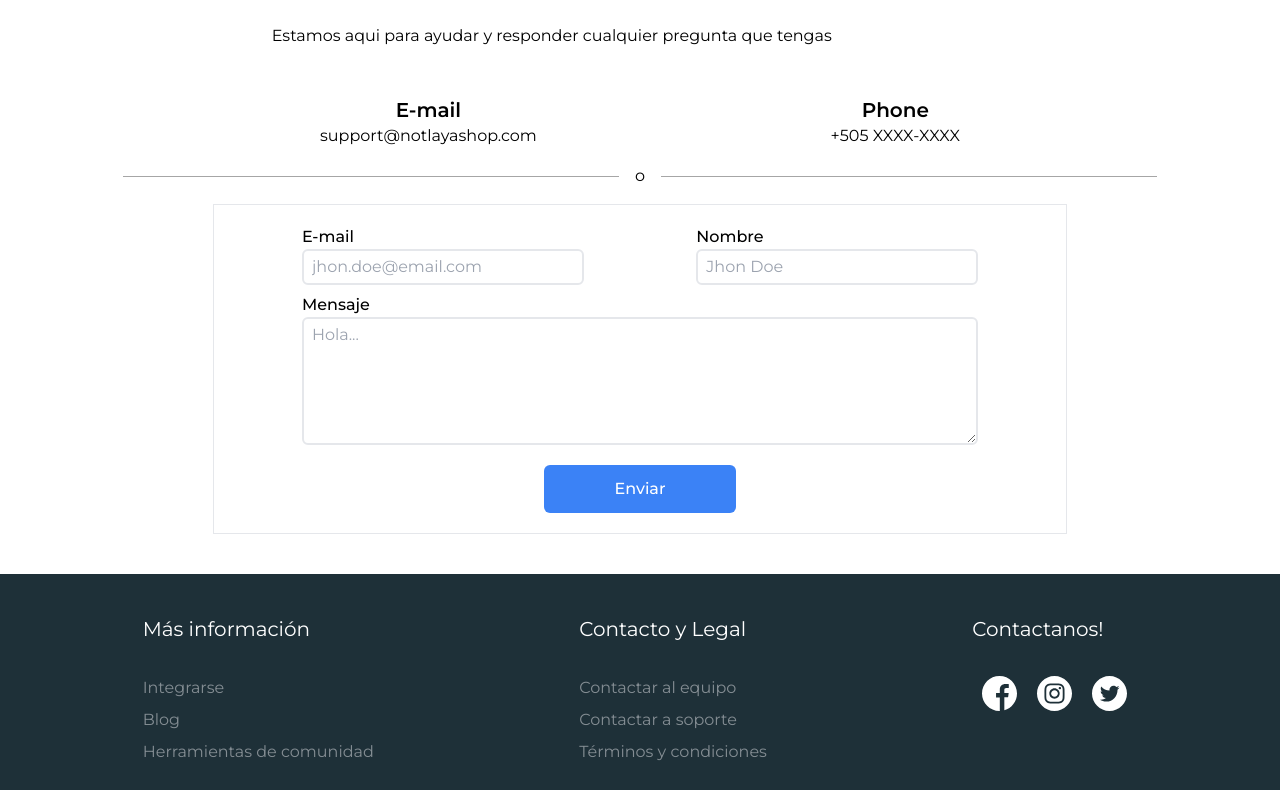
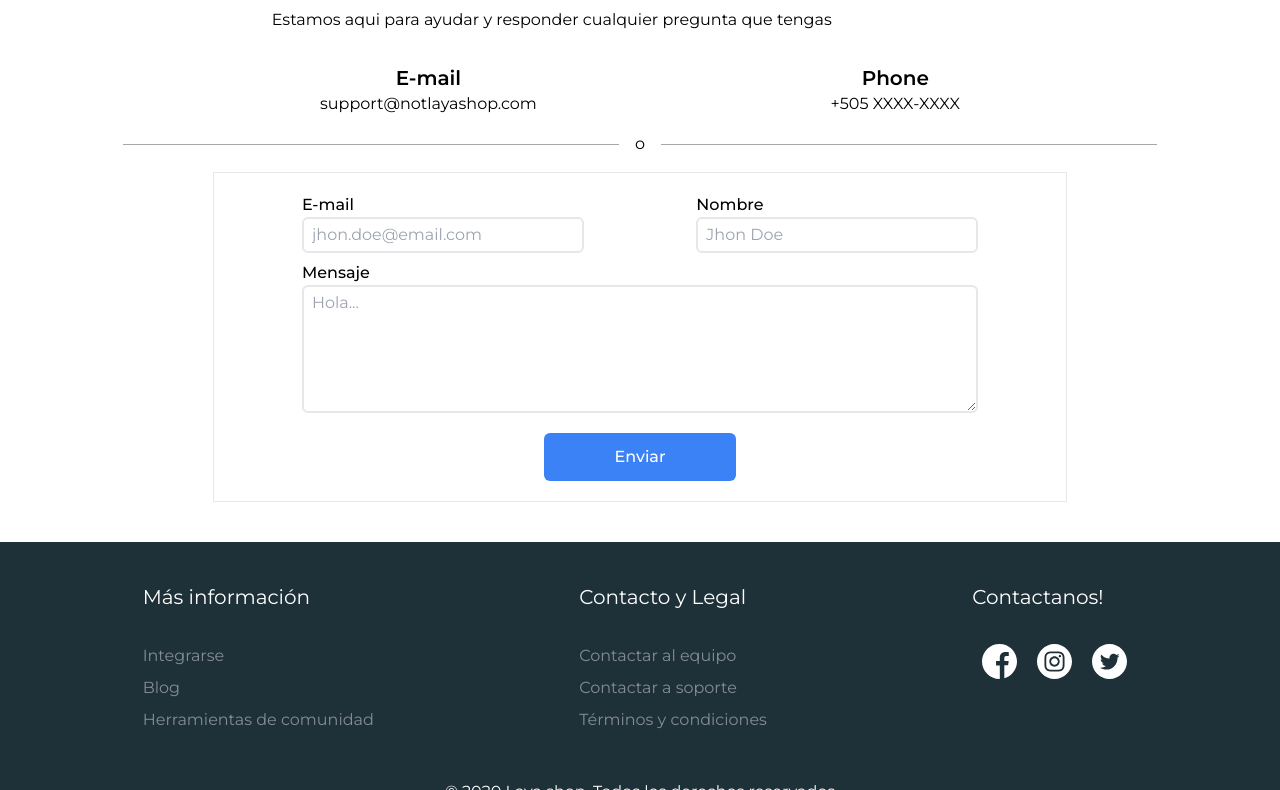
Before and after one commit to LeonelUbeda/laya-homepage, a plain HTML site: page contact-us.html in a window 1280 px wide. Shown: the part 208-998 px from the top of the page. Drawn offline with nearby package versions, Linux system fonts and the light colour scheme.

Commit message:
Ok, este si es la final

```diff
--- a/contact-us.html
+++ b/contact-us.html
@@ -61,7 +61,7 @@
     <section class="mt-10 flex flex-col">
         <div class="mx-auto">
             <h1 class="text-3xl font-semibold  p-4 px-8">Contactanos y dimos como podemos ayudarte</h1>
-            <p class="text-base p-6">Estamos aqui para ayudar y responder cualquier pregunta que tengas</p>
+            <p class="text-base px-6 py-2">Estamos aqui para ayudar y responder cualquier pregunta que tengas</p>
         </div>
         <div class="w-10/12 mx-auto mt-6 md:w-5/10 flex flex-col md:flex-row md:w-6/12 sm:justify-between">
             <div class="flex flex-col ">
```
